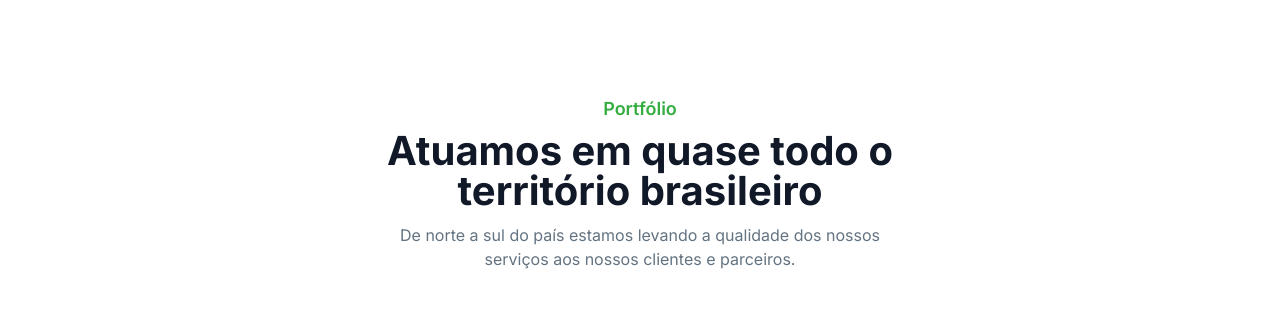
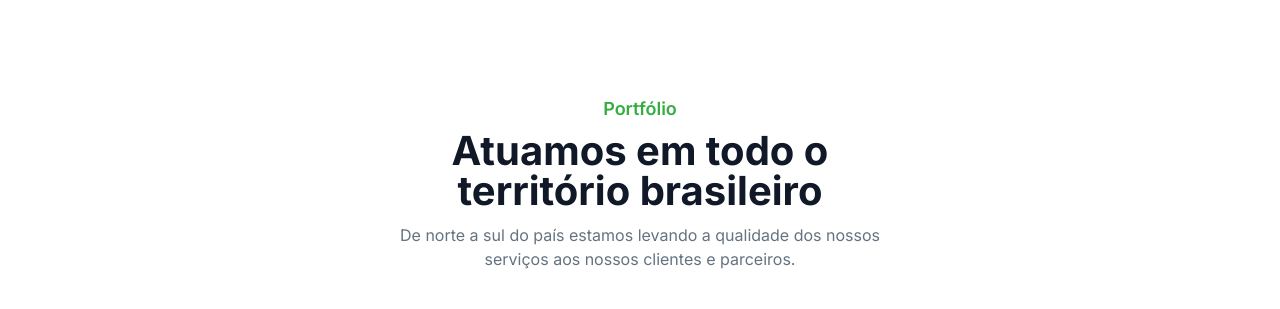
Before and after one commit to joaovictordev/guimaraes, a website: page index.html in a window 1280 px wide. Shown: the part 3040-3349 px from the top of the page. Drawn offline with Linux system fonts and the light colour scheme.

Commit message:
fix: copys

```diff
--- a/index.html
+++ b/index.html
@@ -656,7 +656,7 @@
               Portfólio
             </span>
             <h2 class="text-dark dark:text-white mb-3 text-3xl leading-[1.2] font-bold sm:text-4xl md:text-[40px]">
-              Atuamos em quase todo o território brasileiro
+              Atuamos em todo o território brasileiro
             </h2>
             <p class="text-base text-body-color dark:text-dark-6">
               De norte a sul do país estamos levando a qualidade dos nossos serviços aos nossos clientes e parceiros.
```
Also changed, not shown: services.html (+1 -1 lines).
